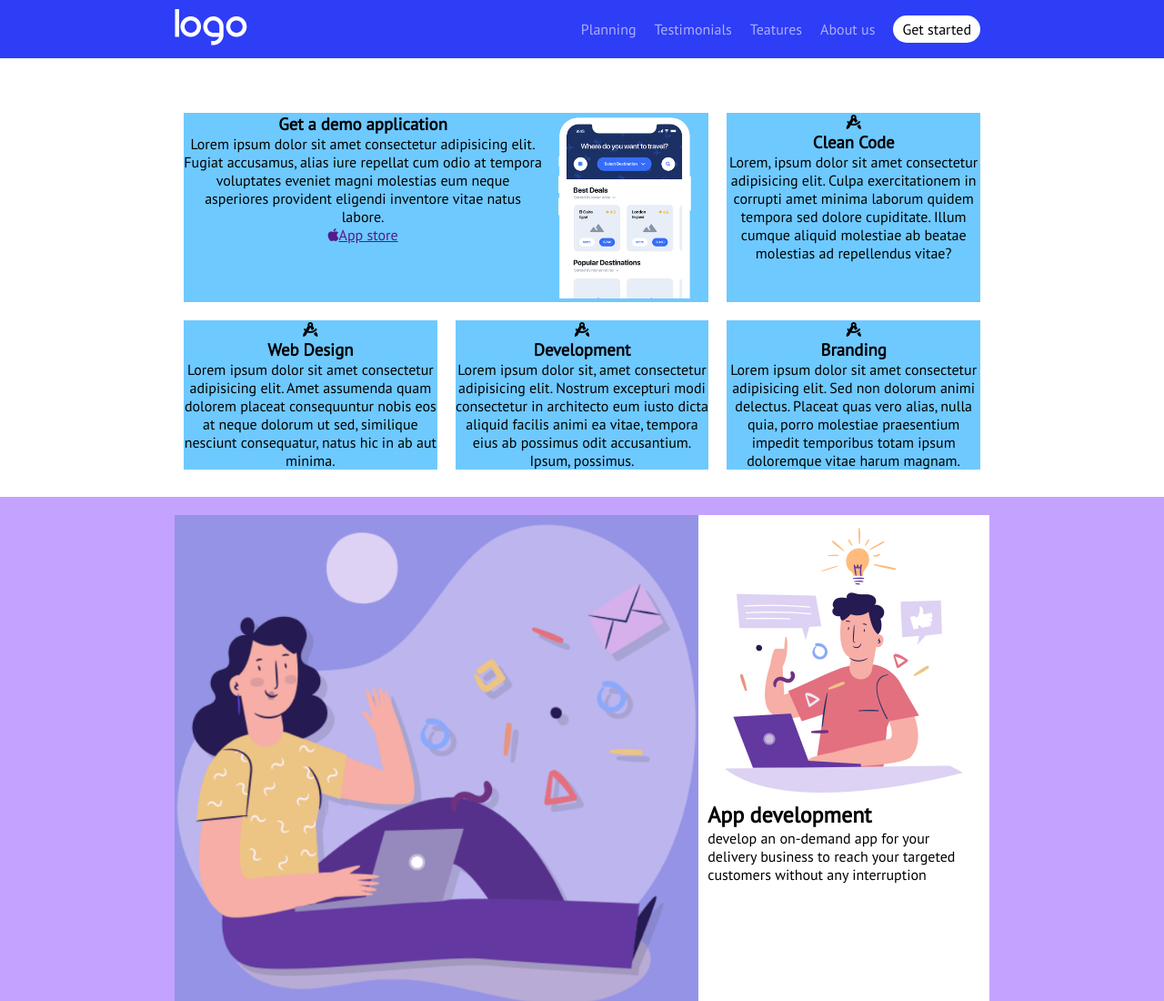
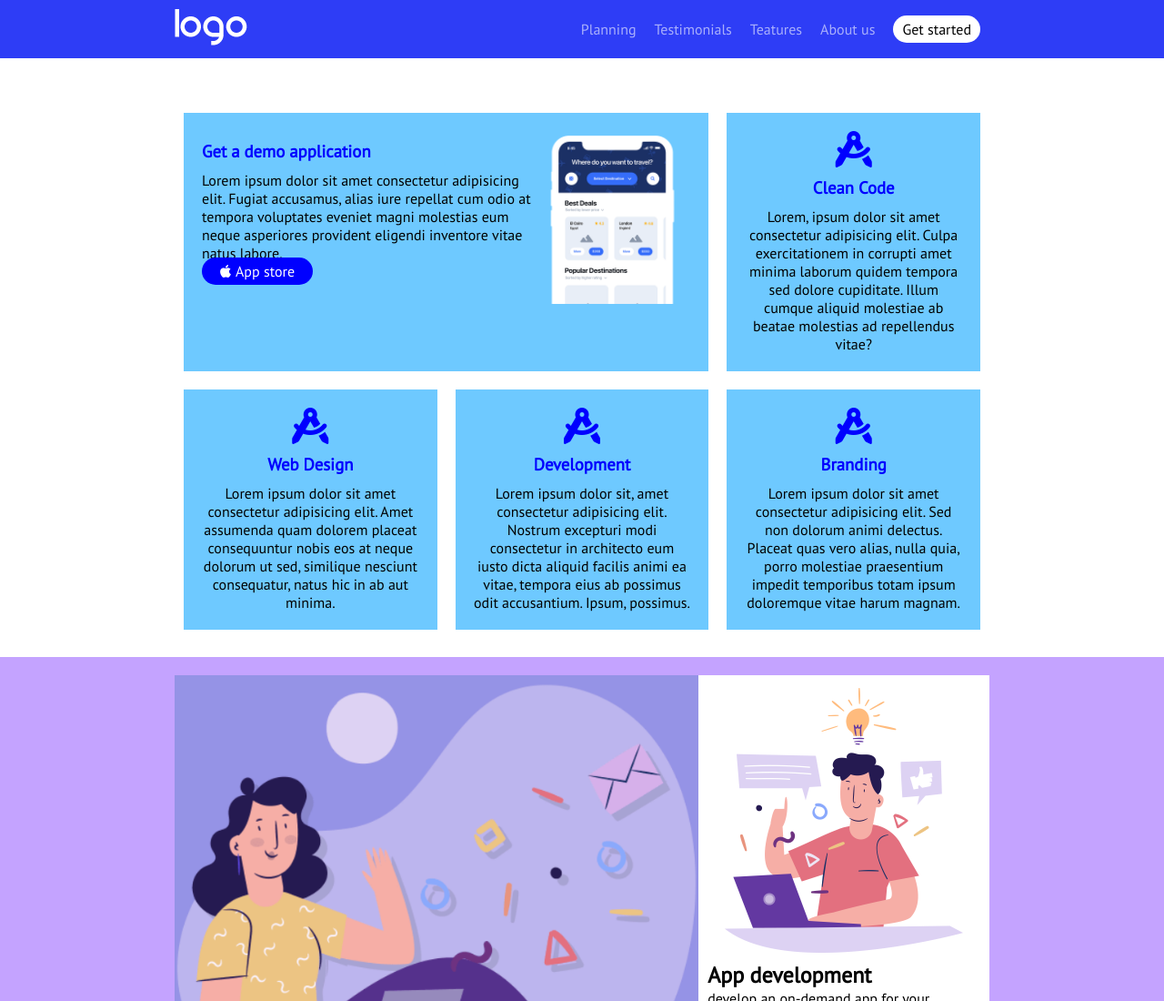
Before and after one commit to antoniolaikauf/htmlcss-responsive-layout, a plain HTML site: page index.html in a window 1280 px wide. Shown: the top 1100 px of the page at 91% size. Drawn offline with Linux system fonts and the light colour scheme.

Commit message:
completato modifiche sezione 1

```diff
--- a/css/index.css
+++ b/css/index.css
@@ -76,6 +76,31 @@ nav i{
 .item{
     background-color: #6ec9ff;
     margin-bottom: 20px;
+    padding: 20px;
+}
+
+.items-contenitore h3{
+    color: blue;
+    margin: 10px 0;
+}
+
+.items-contenitore i{
+    font-size: 40px;
+    color: blue;
+}
+
+#anomalo i{
+    font-size: unset;
+    color: white;
+    margin-right: 5px;
+}
+
+.bottone-standart{
+    padding: 5px 20px;
+    background-color: blue;
+    color: white;
+    text-decoration: none;
+    border-radius: 25px;
 }
 
 /* sezione 2 */
@@ -112,6 +137,7 @@ footer{
     #anomalo{
        flex-grow: 1;
        margin: 10px;
+       text-align: left;
     }
 
     .item{
--- a/index.html
+++ b/index.html
@@ -47,7 +47,7 @@
                                     Get a demo application
                                 </h3>
                                 <p>Lorem ipsum dolor sit amet consectetur adipisicing elit. Fugiat accusamus, alias iure repellat cum odio at tempora voluptates eveniet magni molestias eum neque asperiores provident eligendi inventore vitae natus labore.</p>
-                                <a href=""><i class="fa-brands fa-apple"></i>App store</a>
+                                <a href="" class="bottone-standart"><i class="fa-brands fa-apple"></i>App store</a>
                             </div>
                             <div><img src="img/phone.png" alt=""></div>
                         </div>
```
